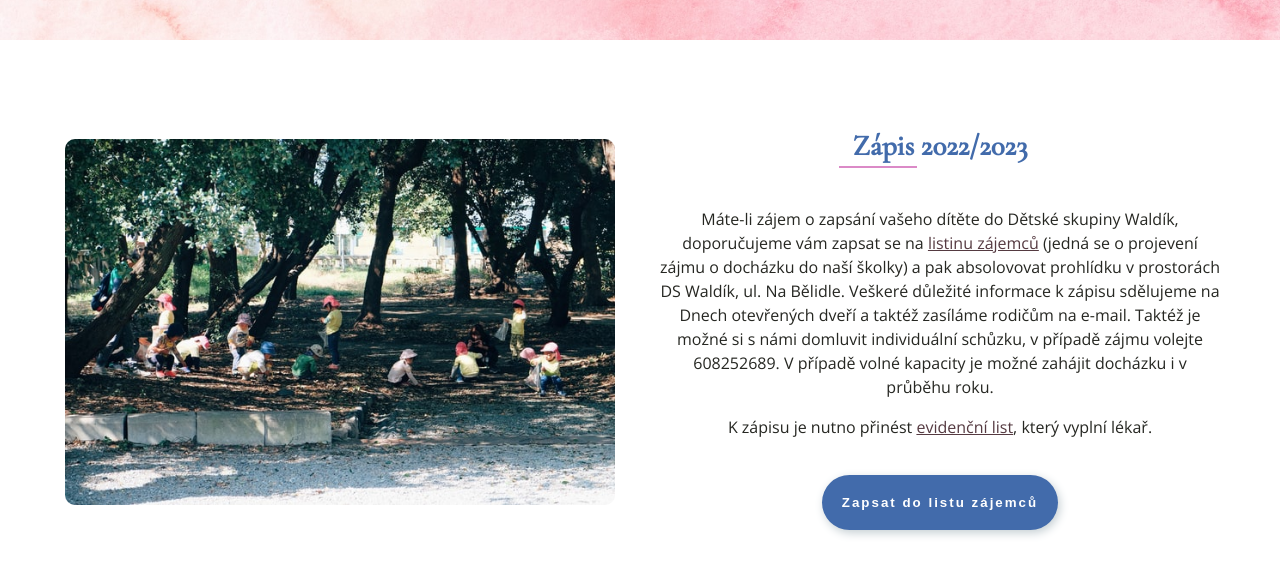
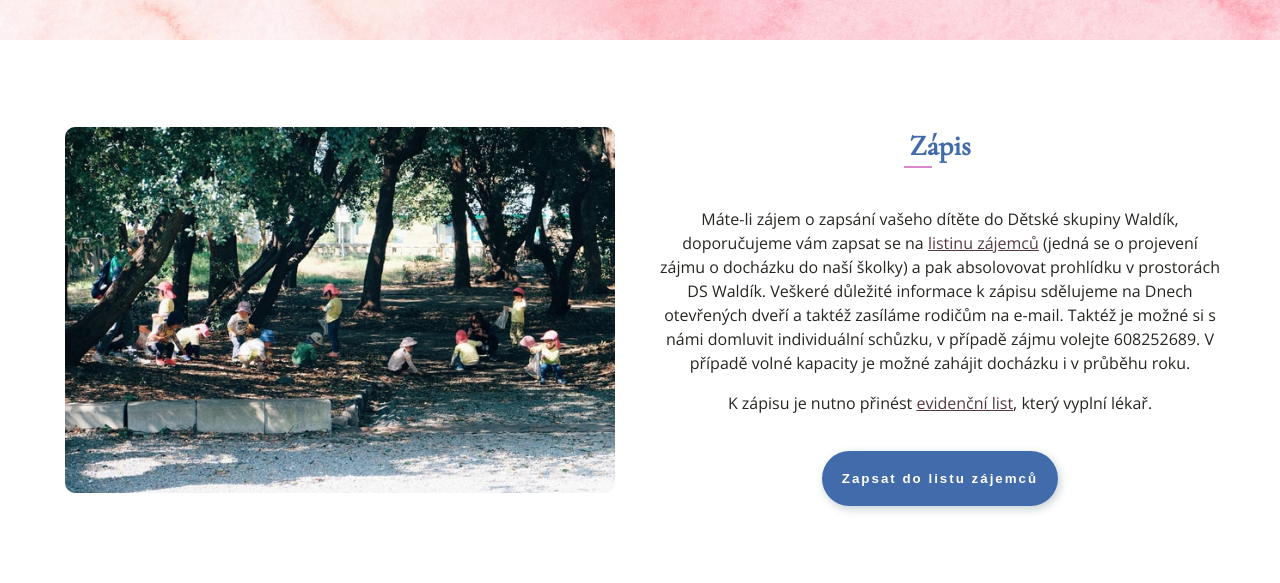
Before and after one commit to sarkabohacova/waldik-projekt, an Eleventy site: page registrace.html in a window 1280 px wide. Shown: the part 610-1193 px from the top of the page. Built offline with nearby package versions, Linux system fonts and the light colour scheme; Eleventy itself is replaced by a stand-in of ours; files that its build step writes are made by us from their sources.

Commit message:
registrace year deleted

```diff
--- a/registrace.html
+++ b/registrace.html
@@ -20,8 +20,8 @@ title: Zapiš se k nám
             </div>
 
             <div class="block__info">
-                <h2 class="block__title">Zápis 2022/2023</h2>
-                <p class="block__text">Máte-li zájem o zapsání vašeho dítěte do Dětské skupiny Waldík, doporučujeme vám zapsat se na <a href="https://docs.google.com/forms/d/1tnu8Zicb20KpcpqIYefYvFD9gMjT5peDmU2HbUoekBE/viewform?edit_requested=true" target="_blank">listinu zájemců</a> (jedná se o projevení zájmu o docházku do naší školky) a pak absolovovat prohlídku v prostorách DS Waldík, ul. Na Bělidle. Veškeré důležité informace k zápisu sdělujeme na Dnech otevřených dveří a taktéž zasíláme rodičům na e-mail. Taktéž je možné si s námi domluvit individuální schůzku, v případě zájmu volejte 608252689. V případě volné kapacity je možné zahájit docházku i v průběhu roku.</p>
+                <h2 class="block__title">Zápis</h2>
+                <p class="block__text">Máte-li zájem o zapsání vašeho dítěte do Dětské skupiny Waldík, doporučujeme vám zapsat se na <a href="https://docs.google.com/forms/d/1tnu8Zicb20KpcpqIYefYvFD9gMjT5peDmU2HbUoekBE/viewform?edit_requested=true" target="_blank">listinu zájemců</a> (jedná se o projevení zájmu o docházku do naší školky) a pak absolovovat prohlídku v prostorách DS Waldík. Veškeré důležité informace k zápisu sdělujeme na Dnech otevřených dveří a taktéž zasíláme rodičům na e-mail. Taktéž je možné si s námi domluvit individuální schůzku, v případě zájmu volejte 608252689. V případě volné kapacity je možné zahájit docházku i v průběhu roku.</p>
                 <p>K zápisu je nutno přinést <a href="/resources/evidencni-list.pdf" target="_blank">evidenční list</a>, který vyplní lékař.</p>
                 <a href="https://docs.google.com/forms/d/1tnu8Zicb20KpcpqIYefYvFD9gMjT5peDmU2HbUoekBE/edit" target="_blank"><button class="button">Zapsat do listu zájemců</button></a>
 
```
